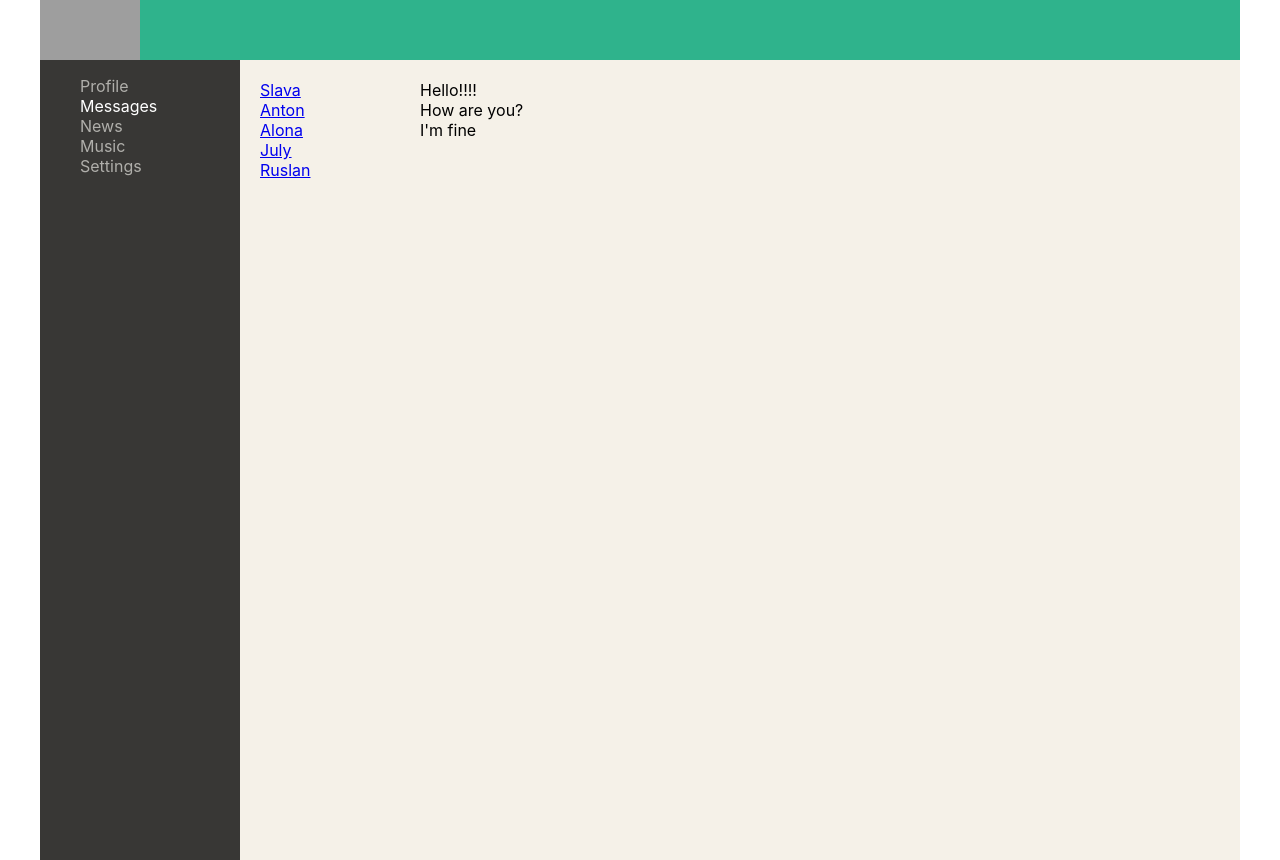
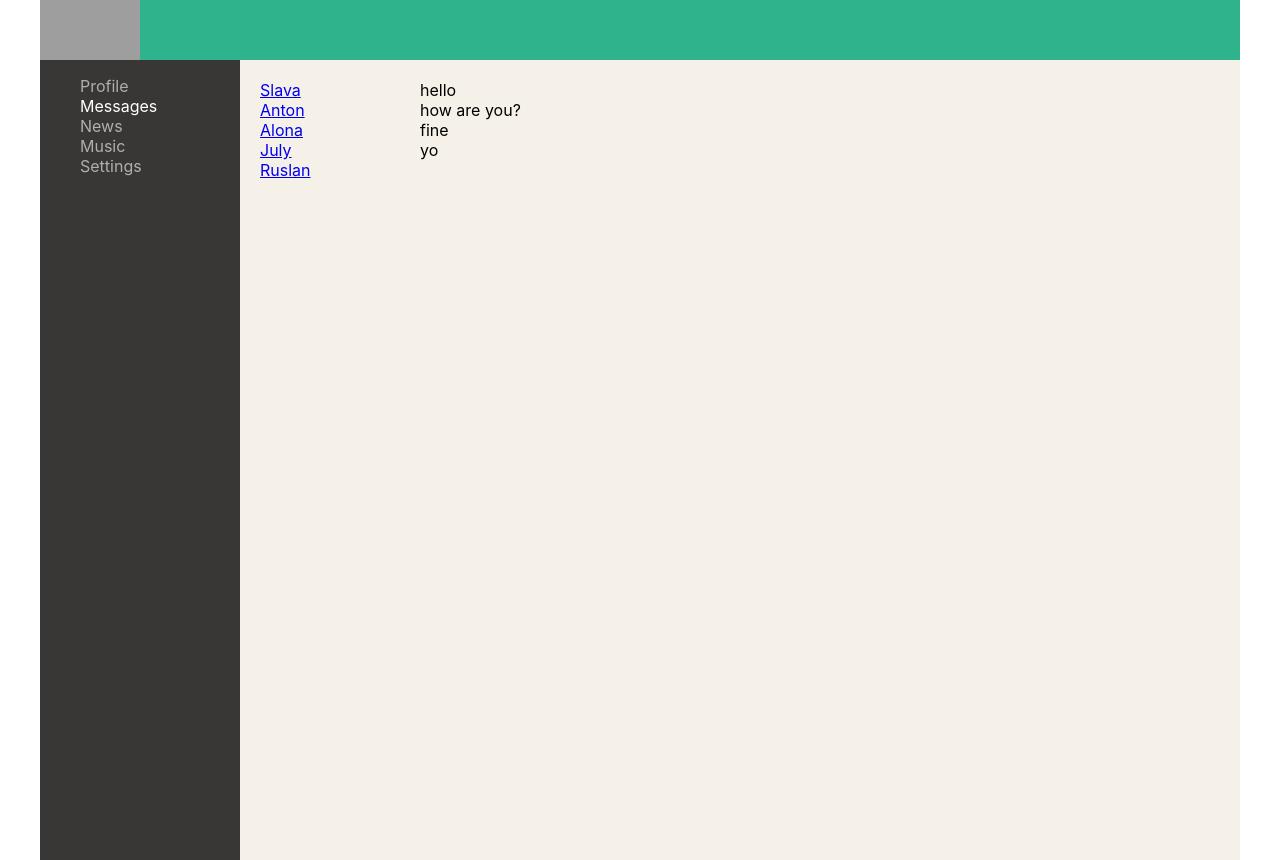
Before and after one commit to Narizhnyi01/react, a React (Create React App) app: page /dialogs in a window 1280 px wide. Built offline with nearby package versions, Linux system fonts and the light colour scheme; grey boxes are pictures that could not be loaded.

Commit message:
refactoring dialog page

```diff
--- a/src/components/Dialogs/Dialogs.jsx
+++ b/src/components/Dialogs/Dialogs.jsx
@@ -2,34 +2,39 @@ import React from 'react';
 import style from './Dialogs.module.css'
 import {NavLink} from "react-router-dom";
 
+const DialogItem = (props) => {
+
+    let path = "/dialogs/" + props.id;
+
+    return (
+        <div className={style.dialog + ' ' + style.active}>
+            <NavLink to={path}>{props.name}</NavLink>
+        </div>
+    );
+}
+
+const Message = (props) => {
+   return <div className={style.dialog}>{props.mes}</div>
+}
 
 const Dialogs = (props) => {
-   return(
-      <div className={style.dialogs}>
-         <div className={style.dialog_items}>
-            <div className={style.dialog + ' ' + style.active}>
-               <NavLink to="/dialogs/1">  Slava</NavLink>
+    return (
+        <div className={style.dialogs}>
+            <div className={style.dialog_items}>
+                <DialogItem name="Slava" id="1"/>
+                <DialogItem name="Anton" id="2"/>
+                <DialogItem name="Alona" id="3"/>
+                <DialogItem name="July" id="4"/>
+                <DialogItem name="Ruslan" id="5"/>
             </div>
-            <div className={style.dialog}>
-               <NavLink to="/dialogs/2">  Anton</NavLink>
+            <div className={style.messages}>
+               <Message mes="hello"/>
+               <Message mes="how are you?"/>
+               <Message mes="fine"/>
+               <Message mes="yo"/>
             </div>
-            <div className={style.dialog}>
-               <NavLink to="/dialogs/3">  Alona</NavLink>
-            </div>
-            <div className={style.dialog}>
-               <NavLink to="/dialogs/4">  July</NavLink>
-            </div>
-            <div className={style.dialog}>
-               <NavLink to="/dialogs/5">   Ruslan</NavLink>
-            </div>
-         </div>
-         <div className={style.messages}>
-            <div className={style.message}>Hello!!!!</div>
-            <div className={style.message}>How are you?</div>
-            <div className={style.message}>I'm fine</div>
-         </div>
-      </div>
-   );
+        </div>
+    );
 }
 
 export default Dialogs;
--- a/src/components/Profile/MyPosts/posts.module.css
+++ b/src/components/Profile/MyPosts/posts.module.css
@@ -5,3 +5,6 @@
     height: 250px;
     margin-top: 40px;
 }
+.posts{
+    padding: 20px;
+}
--- a/src/components/Profile/Profile.jsx
+++ b/src/components/Profile/Profile.jsx
@@ -1,17 +1,14 @@
 import React from 'react';
 import s from './Profile.module.css';
 import Posts from './MyPosts/MyPosts';
+import ProfileInfo from "./ProfileInfo/ProfileInfo";
 
 const Profile = () => {
 	return (
 	<div>
-		<div className={s.banner_image}>
-			<img src='https://images.pexels.com/photos/248797/pexels-photo-248797.jpeg?auto=compress&cs=tinysrgb&dpr=1&w=500' alt='image' />
-		</div>
-		<div className={s.body_post}>
-			<div>ava + descr</div>
+			<ProfileInfo/>
 			<Posts />
-		</div>
+
 	</div>
 	);
 }
--- /dev/null
+++ b/src/components/Profile/ProfileInfo/ProfileInfo.jsx
@@ -0,0 +1,19 @@
+import React from 'react';
+import style from './ProfileInfo.module.css';
+
+
+const ProfileInfo = () => {
+	return (
+	<div>
+		<div className={style.banner_image}>
+			<img src='https://images.pexels.com/photos/248797/pexels-photo-248797.jpeg?auto=compress&cs=tinysrgb&dpr=1&w=500' alt='image' />
+		</div>
+		<div className={style.body_post}>
+			<div>ava + descr</div>
+
+		</div>
+	</div>
+	);
+}
+
+export default ProfileInfo;
--- /dev/null
+++ b/src/components/Profile/ProfileInfo/ProfileInfo.module.css
@@ -0,0 +1,12 @@
+
+.content .top_cont img {
+    width: 100%;
+}
+
+.banner_image img {
+    width: 100%;
+}
+
+.body_post {
+    padding: 20px;
+}
```
